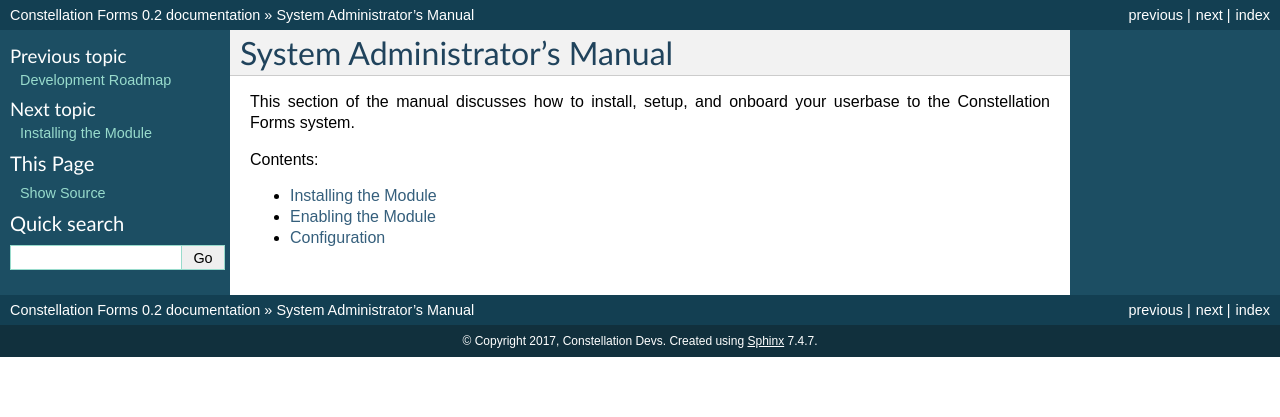
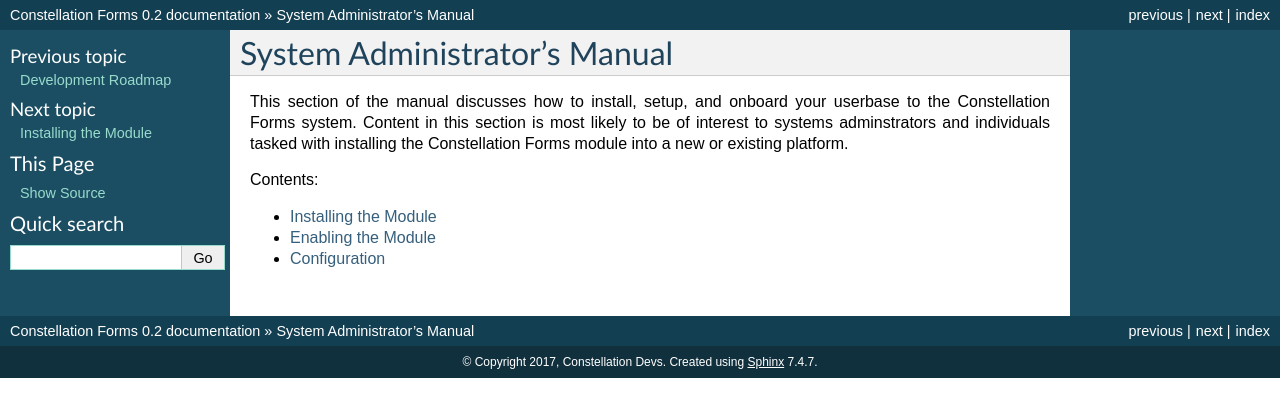
Before and after one commit to ConstellationApps/Forms, a Sphinx documentation site: the page built from docs/admin/index.rst, in a window 1280 px wide. Shown: the top 417 px of the page. Built offline with Sphinx 7.4.7, drawn with Linux system fonts in a browser that asks for light colours.

Commit message:
Provide more introduction to the SysAdmin section

```diff
--- a/docs/admin/index.rst
+++ b/docs/admin/index.rst
@@ -2,7 +2,10 @@ System Administrator's Manual
 =============================
 
 This section of the manual discusses how to install, setup, and
-onboard your userbase to the Constellation Forms system.
+onboard your userbase to the Constellation Forms system.  Content in
+this section is most likely to be of interest to systems adminstrators
+and individuals tasked with installing the Constellation Forms module
+into a new or existing platform.
 
 .. toctree::
    :maxdepth: 1
```
